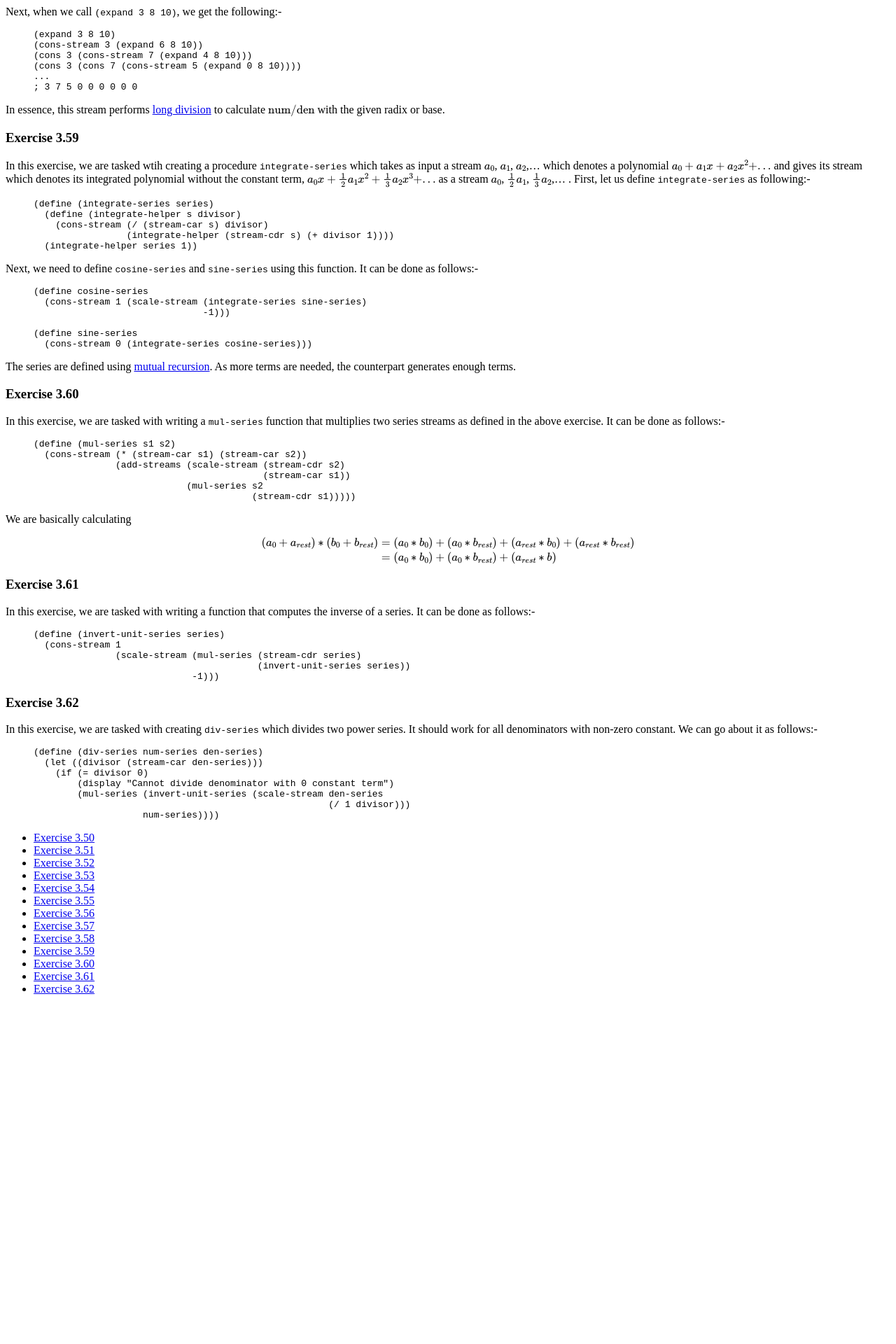
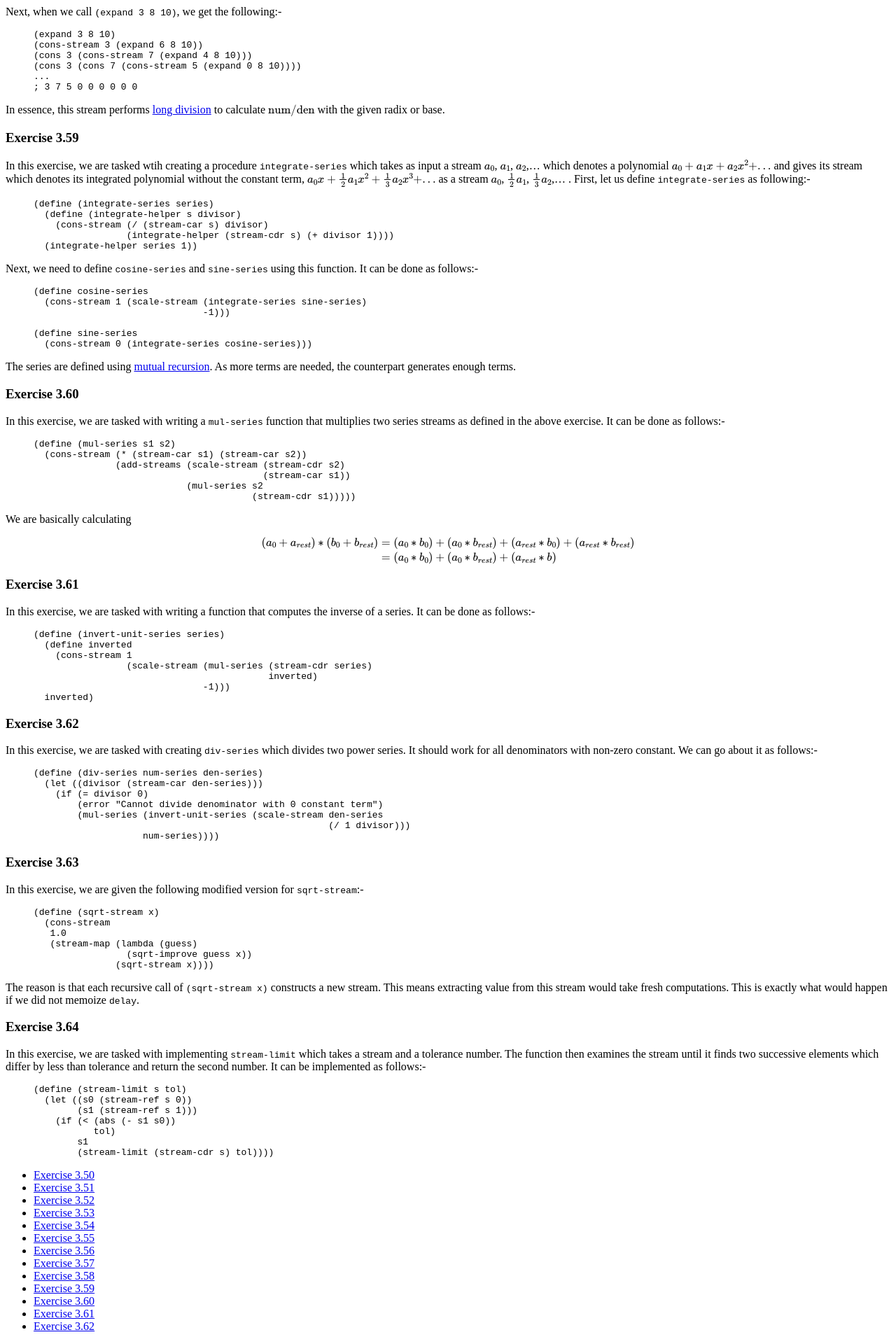
Before and after one commit to mohanrajendran/mohanrajendran.github.io, a Jekyll site: the page built from _sicp/Solution3_5.md, in a window 1280 px wide. Shown: the part 4004-5924 px from the top of the page at 70% size. Built offline with Jekyll 4.4.1, drawn with Linux system fonts in a browser that asks for light colours; nearby versions of some CDN libraries; formulas are drawn with MathJax 3; before the commit the page ends 5442 px from its top, so only the background shows below that.

Commit message:
Finished exercise 3.64

```diff
--- a/_sicp/Solution3_5.md
+++ b/_sicp/Solution3_5.md
@@ -342,10 +342,12 @@ In this exercise, we are tasked with writing a function that computes the invers
 
 {% highlight scheme %}
 (define (invert-unit-series series)
-  (cons-stream 1
-               (scale-stream (mul-series (stream-cdr series)
-                                         (invert-unit-series series))
-                             -1)))
+  (define inverted
+    (cons-stream 1
+                 (scale-stream (mul-series (stream-cdr series)
+                                           inverted)
+                               -1)))
+  inverted)
 {% endhighlight %}
 
 ### Exercise 3.62<a id="Exercise3_62">&nbsp;</a>
@@ -356,8 +358,37 @@ In this exercise, we are tasked with creating `div-series` which divides two pow
 (define (div-series num-series den-series)
   (let ((divisor (stream-car den-series)))
     (if (= divisor 0)
-        (display "Cannot divide denominator with 0 constant term")
+        (error "Cannot divide denominator with 0 constant term")
         (mul-series (invert-unit-series (scale-stream den-series
                                                       (/ 1 divisor)))
                     num-series))))
 {% endhighlight %}
+
+### Exercise 3.63<a id="Exercise3_63">&nbsp;</a>
+
+In this exercise, we are given the following modified version for `sqrt-stream`:-
+
+{% highlight scheme %}
+(define (sqrt-stream x)
+  (cons-stream
+   1.0
+   (stream-map (lambda (guess)
+                 (sqrt-improve guess x))
+               (sqrt-stream x))))
+{% endhighlight %}
+
+The reason is that each recursive call of `(sqrt-stream x)` constructs a new stream. This means extracting value from this stream would take fresh computations. This is exactly what would happen if we did not memoize `delay`.
+
+### Exercise 3.64<a id="Exercise3_64">&nbsp;</a>
+
+In this exercise, we are tasked with implementing `stream-limit` which takes a stream and a tolerance number. The function then examines the stream until it finds two successive elements which differ by less than tolerance and return the second number. It can be implemented as follows:-
+
+{% highlight scheme %}
+(define (stream-limit s tol)
+  (let ((s0 (stream-ref s 0))
+        (s1 (stream-ref s 1)))
+    (if (< (abs (- s1 s0))
+           tol)
+        s1
+        (stream-limit (stream-cdr s) tol))))
+{% endhighlight %}
--- a/public/css/poole.css
+++ b/public/css/poole.css
@@ -166,8 +166,8 @@ code {
 pre {
   display: block;
   margin-top: 0;
-  margin-bottom: 1rem;
-  padding: 1rem;
+  margin-bottom: 0.5rem;
+  padding: 0.5rem;
   font-size: .8rem;
   line-height: 1.4;
   white-space: pre;
```
